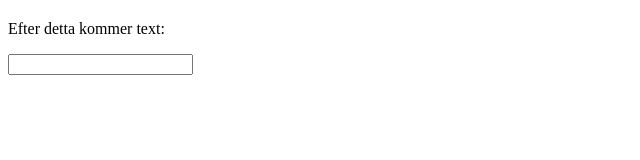
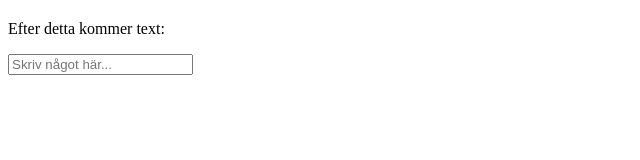
Before and after one commit to joelmandell/msca, a plain HTML site: page index.html in a window 1280 px wide. Shown: the full height of the page, 0-640 px from the left. Drawn offline with Linux system fonts and the light colour scheme.

Commit message:
placeholder

```diff
--- a/index.html
+++ b/index.html
@@ -13,7 +13,7 @@
             </h1>
             <p data-inp>Efter detta kommer text:   </p>
         </hgroup>
-        <input type="text" data-inp />
+        <input placeholder="Skriv något här..." type="text" data-inp />
     </section>
 </body>
 <script type="text/javascript" src="main.js"></script>
```
